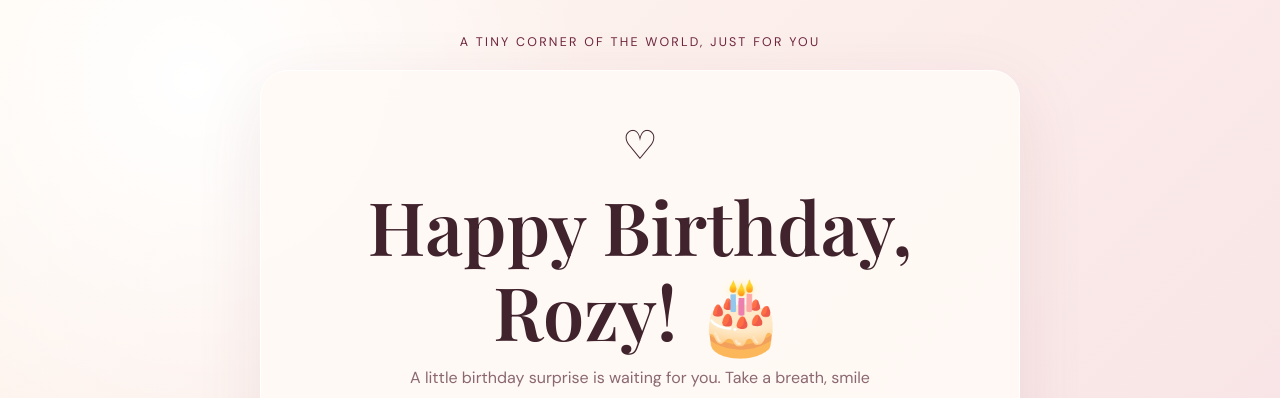
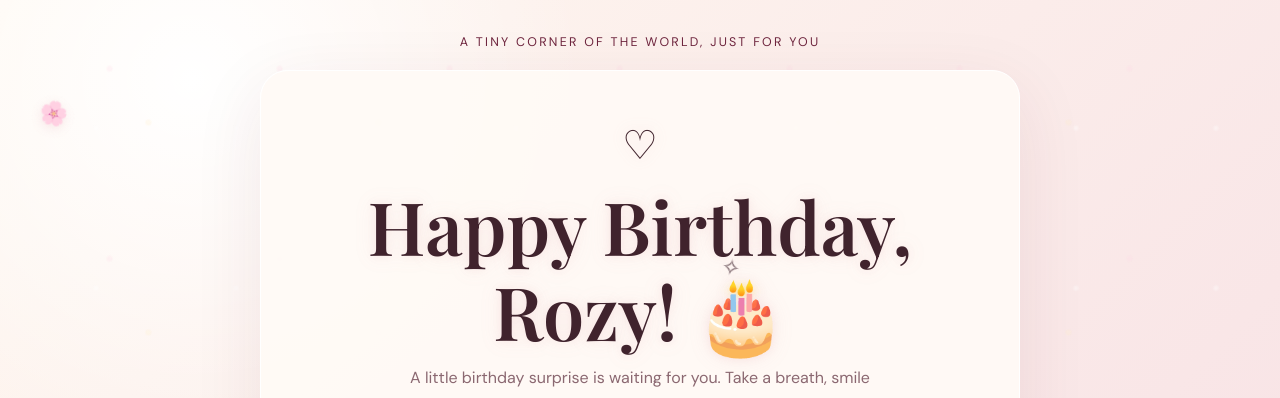
Before and after one commit to mdosaidsidd-cyber/Birthday-special-, a website: page public/index.html in a window 1280 px wide. Shown: the top 398 px of the page. Drawn offline with nearby package versions, Linux system fonts and the light colour scheme; a web font is replaced by a local one.

Commit message:
Link magic.css stylesheet in index.html
Added a link to the magic.css stylesheet in the head section.

```diff
--- a/public/index.html
+++ b/public/index.html
@@ -1,6 +1,7 @@
 <!doctype html>
 <html lang="en">
 <head>
+  <link rel="stylesheet" href="/magic.css">
 <meta charset="utf-8"><meta name="viewport" content="width=device-width, initial-scale=1">
 <meta name="theme-color" content="#6d243d"><title>A Little Birthday Surprise ♡</title>
 <style>
```
